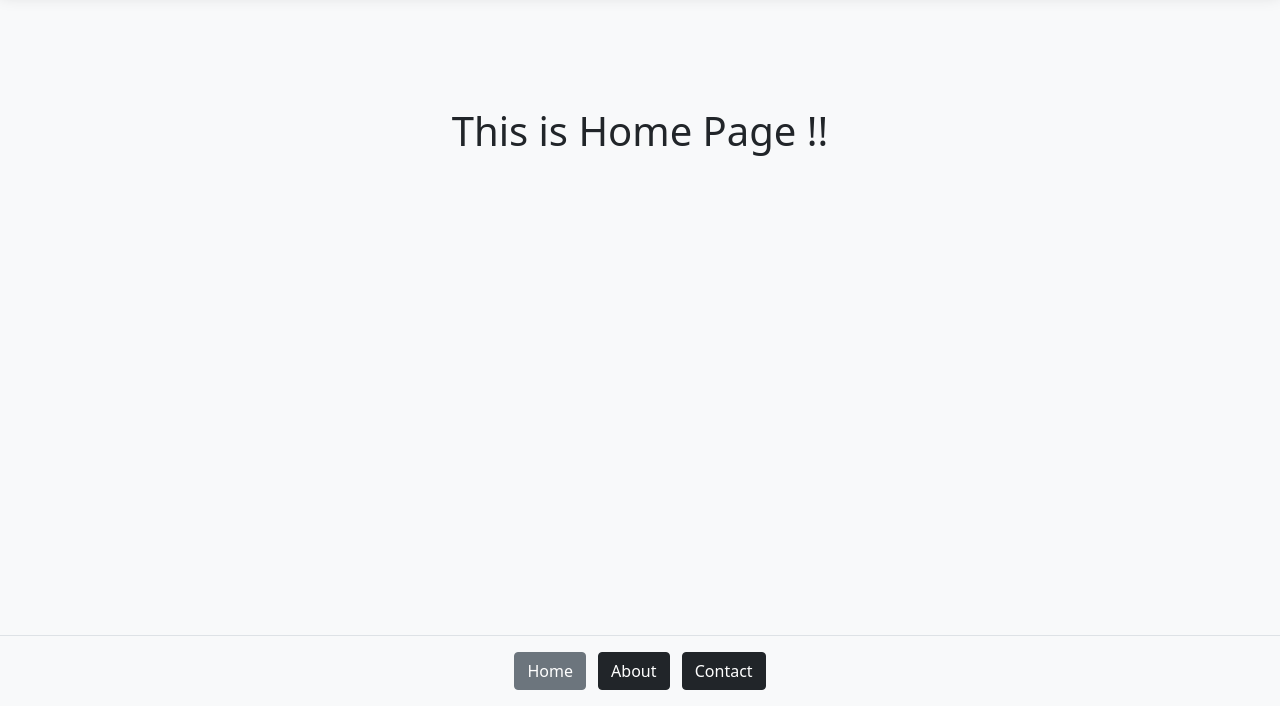
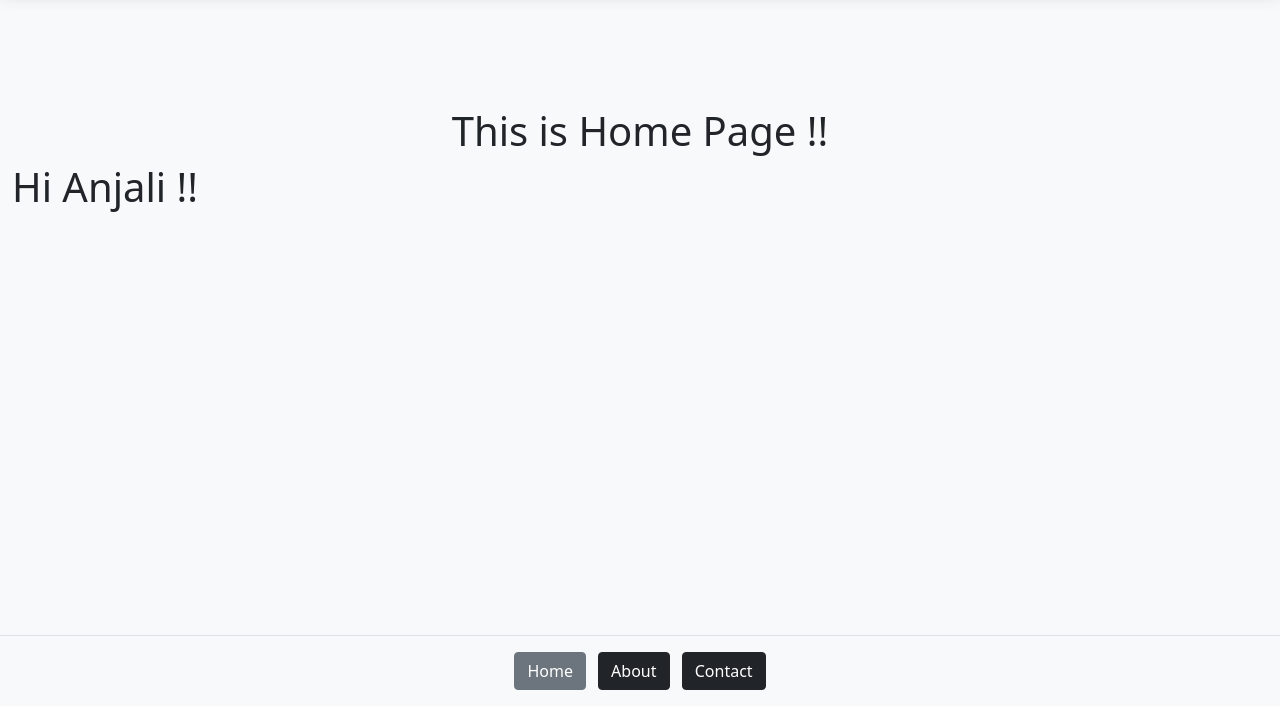
Before and after one commit to MrSaikatS/sw-pwa, a plain HTML site: page index.html in a window 1280 px wide. Shown: the part 94-800 px from the top of the page. Drawn offline with Linux system fonts and the light colour scheme.

Commit message:
Update index.html

```diff
--- a/index.html
+++ b/index.html
@@ -29,6 +29,7 @@
 		<div class="container-fluid my-5">
 			<br /><br /><br />
 			<h1 class="fs-1 text-center">This is Home Page !!</h1>
+			<h1>Hi Anjali !!</h1>
 		</div>
 		<!-- Page Content End -->
 
```
